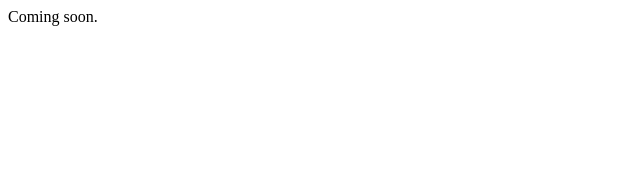
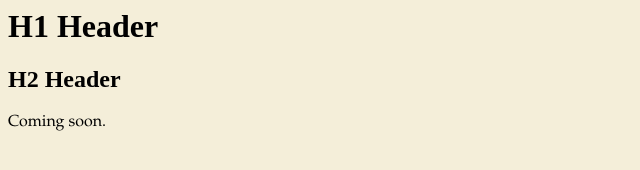
Before and after one commit to lgastako/lgastako.github.com, a plain HTML site: page index.html in a window 1280 px wide. Shown: the whole page, without its empty margins (0-640 px from the left). Drawn offline with Linux system fonts and the light colour scheme.

Commit message:
Committed some initial styles so I can run readability on it for testing.

```diff
--- a/index.html
+++ b/index.html
@@ -1,8 +1,21 @@
 <html>
 <head>
 <title>Coming soon.</title>
+<style type="text/css">
+body {
+    background: #F4EED9;
+}
+
+p {
+    font-family: 'Palatino Linotype', 'Book Antiqua', Palatino, serif;
+}
+</style>
 </head>
 <body>
+<h1>H1 Header</h1>
+<h2>H2 Header</h2>
+<p>
 Coming soon.
+</p>
 </body>
 </html>
```
